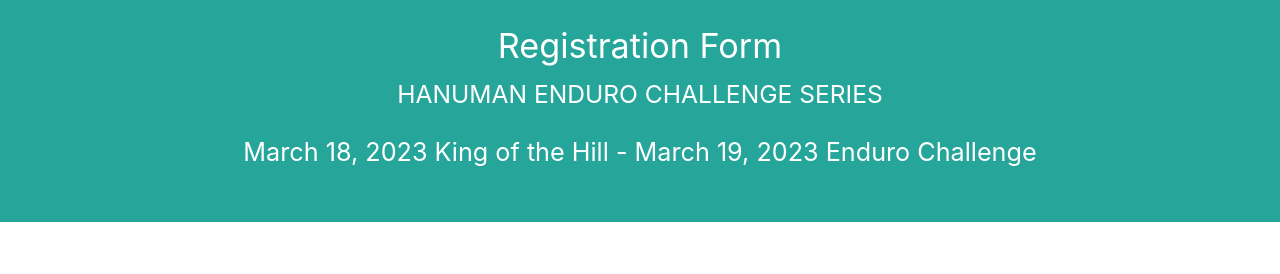
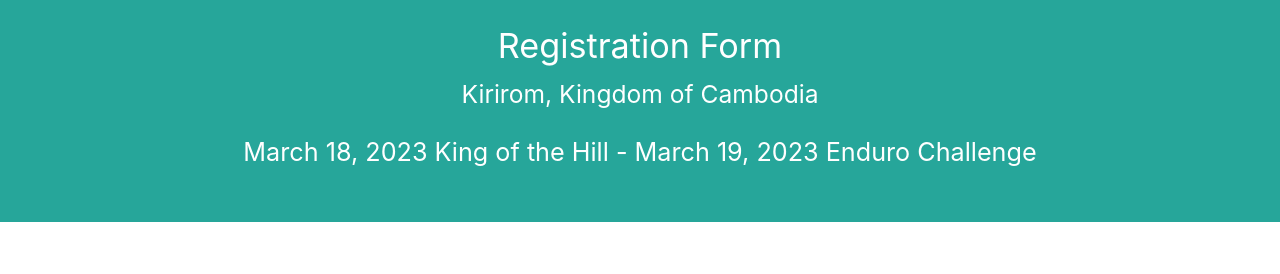
Before and after one commit to yong-lim/Enduro, a Jekyll site: the page built from index.md, in a window 1280 px wide. Shown: the part 489-763 px from the top of the page. Built offline with Jekyll 4.4.1, drawn with Linux system fonts in a browser that asks for light colours.

Commit message:
Move form description to _config

```diff
--- a/_config.yml
+++ b/_config.yml
@@ -1,5 +1,10 @@
 ---
 title: Enduro March 2023
+
+form_title    : Registration Form
+race_location : Kirirom, Kingdom of Cambodia
+race_dates    : March 18, 2023 King of the Hill - March 19, 2023 Enduro Challenge
+
 timezone: Asai/Phnom_Penh
 markdown: kramdown
 highlighter: rouge
--- a/_includes/home.html
+++ b/_includes/home.html
@@ -5,8 +5,8 @@
 <section class="section section-gallery scrollspy" id="home">
   <div class="navbar">
     <img class="responsive-img" src="assets/img/Enduro-2023.jpg" alt="">
-    <h4>Registration Form</h4>
-    <h5>HANUMAN ENDURO CHALLENGE SERIES</h5>
-    <p class="flow-text">March 18, 2023 King of the Hill - March 19, 2023 Enduro Challenge</p>
+    <h4>{{ site.form_title }}</h4>
+    <h5>{{ site.race_location }}</h5>
+    <p class="flow-text">{{ site.race_dates }}</p>
   </div>
 </section>
```
